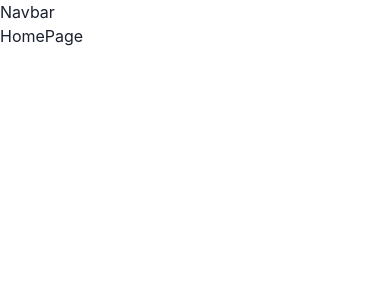
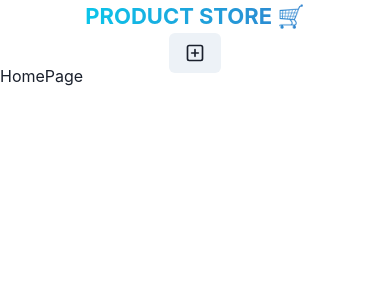
Before and after one commit to Peter-Pander/fizzlesticks-stock-tracker-3000, a React (Vite) app in the folder frontend/: page / in a window 390 px wide. Shown: the top 300 px of the page. Built offline with nearby package versions, Linux system fonts and the light colour scheme.

Commit message:
Add styled Navbar with title and create button
- Installed react-icons and @chakra-ui/icons
- Built responsive Navbar layout using Chakra UI
- Styled title with gradient and link to homepage
- Added create button with PlusSquare icon linking to /create

```diff
--- a/frontend/package.json
+++ b/frontend/package.json
@@ -10,12 +10,14 @@
     "preview": "vite preview"
   },
   "dependencies": {
+    "@chakra-ui/icons": "^2.2.4",
     "@chakra-ui/react": "^2.10.7",
     "@emotion/react": "^11.14.0",
     "@emotion/styled": "^11.14.0",
     "framer-motion": "^12.6.3",
     "react": "^19.0.0",
     "react-dom": "^19.0.0",
+    "react-icons": "^5.5.0",
     "react-router-dom": "^7.5.0"
   },
   "devDependencies": {
--- a/frontend/src/components/Navbar.jsx
+++ b/frontend/src/components/Navbar.jsx
@@ -1,4 +1,41 @@
+import { Button, Container, Flex, HStack, Text } from "@chakra-ui/react";
+import { Link } from "react-router-dom";
+
+import { PlusSquareIcon } from "@chakra-ui/icons";
+
 const Navbar = () => {
-  return <div>Navbar</div>
+  return <Container maxW={"1140px"} px={4}>
+    <Flex
+      h={16}
+      alignItems={"center"}
+      justifyContent={"space-between"}
+      flexDir={
+        {
+          base: "column",
+          sm: "row"
+        }
+      }
+    >
+      <Text
+        fontSize={{ base: "22", sm: "28" }}
+        fontWeight={"bold"}
+        textTransform={"uppercase"}
+        textAlign={"center"}
+        bgGradient={"linear(to-r, cyan.400, blue.500)"}
+        bgClip={"text"}
+      >
+        <Link to={"/"}>Product Store 🛒</Link>
+      </Text>
+
+      <HStack spacing={2} alignItems={"center"}>
+        <Link to={"/create"}>
+          <Button>
+            <PlusSquareIcon fontSize={20} />
+          </Button>
+        </Link>
+
+      </HStack>
+    </Flex>
+  </Container>
 };
 export default Navbar;
```
Also changed, not shown: 1 other file (tests, documents, lock files or other folders).
